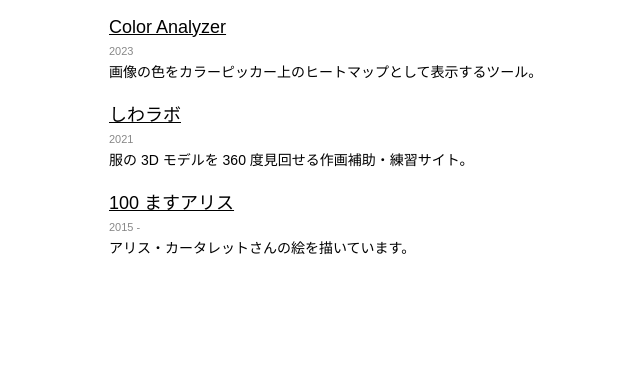
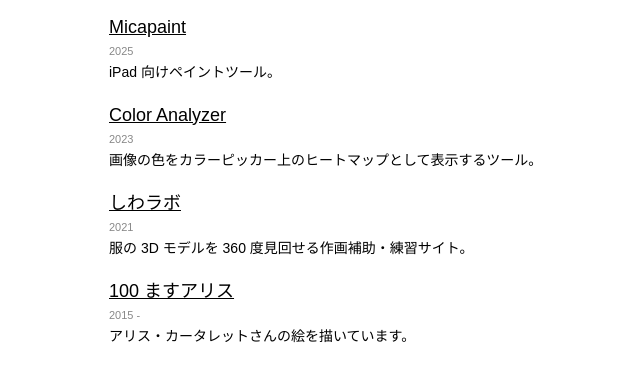
Before and after one commit to arcturu/arcturu.github.io, a plain HTML site: page index.html in a window 1280 px wide. Shown: the part 481-862 px from the top of the page, without its empty margins (51-691 px from the left). Drawn offline with Linux system fonts and the light colour scheme.

Commit message:
Add link to Micapaint

```diff
--- a/index.html
+++ b/index.html
@@ -38,6 +38,11 @@
     <h2>Works</h2>
     <div class="content">
       <div class="item">
+        <h3><a href="https://arcturu.com/micapaint/ja">Micapaint</a></h3>
+        <p class="note">2025</p>
+        <p>iPad 向けペイントツール。</p>
+      </div>
+      <div class="item">
         <h3><a href="https://arcturu.com/color-analyzer">Color Analyzer</a></h3>
         <p class="note">2023</p>
         <p>画像の色をカラーピッカー上のヒートマップとして表示するツール。</p>
```
